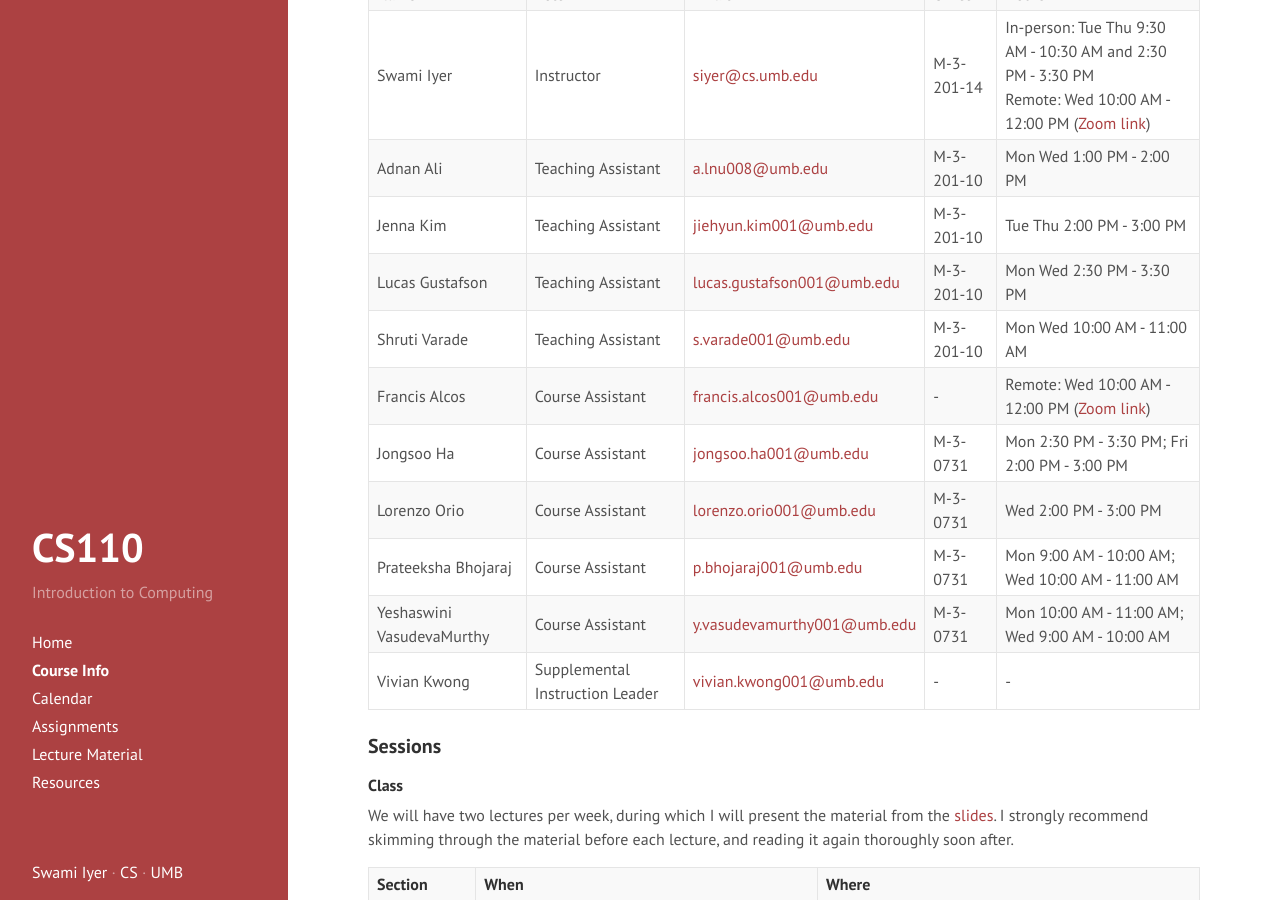
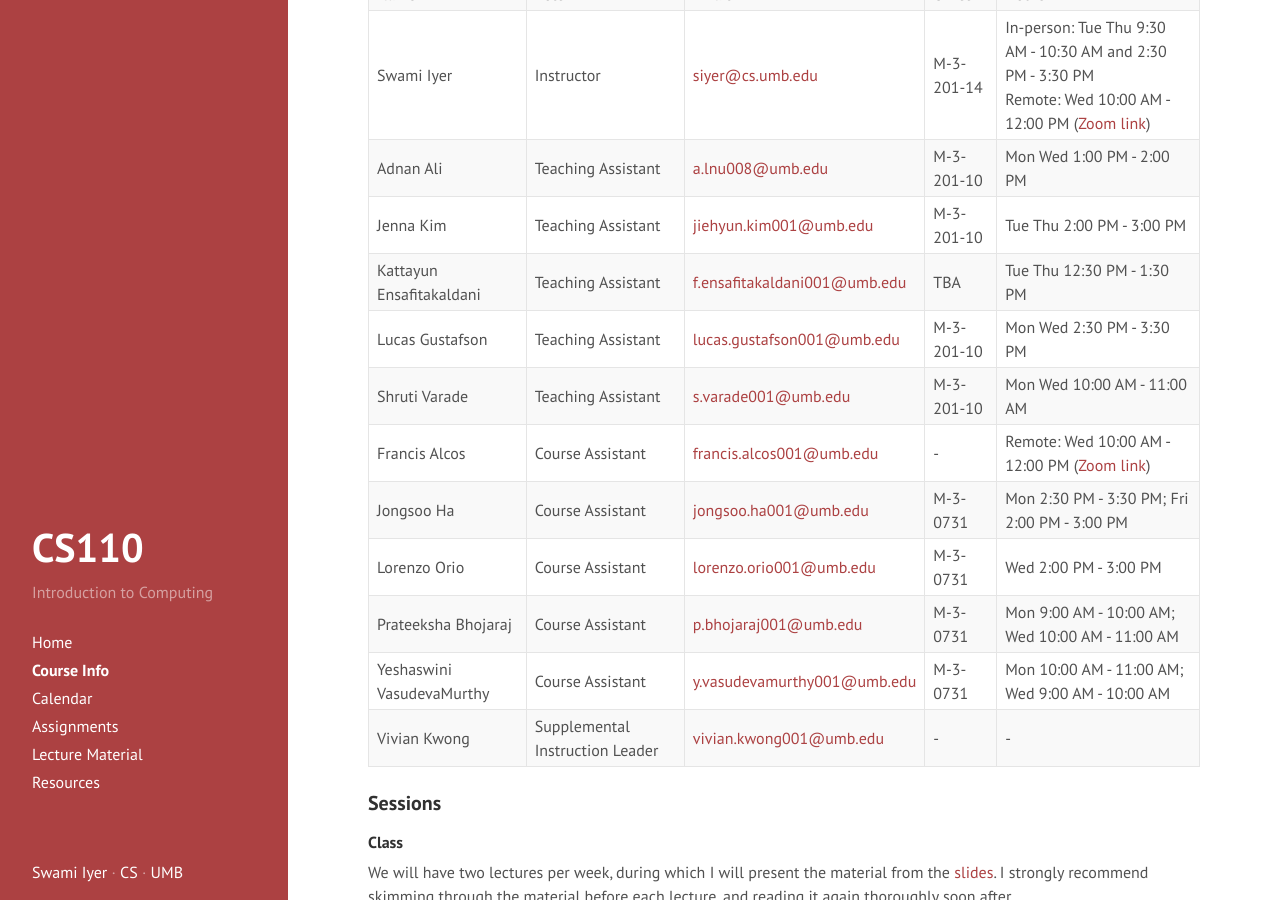
Before and after one commit to swamiiyer/swamiiyer.github.io, a Jekyll site: the page built from _pages/cs110/course_info.md, in a window 1280 px wide and 900 px high, scrolled down 505 px. Built offline with Jekyll 4.4.1, drawn with Linux system fonts in a browser that asks for light colours.

Commit message:
Added a TA

```diff
--- a/_pages/cs110/course_info.md
+++ b/_pages/cs110/course_info.md
@@ -19,6 +19,7 @@ Students who successfully complete this course will be able to tackle computatio
 Swami Iyer | Instructor | [siyer@cs.umb.edu](siyer@cs.umb.edu) | M-3-201-14 | In-person: Tue Thu 9:30 AM - 10:30 AM and 2:30 PM - 3:30 PM<br/> Remote: Wed 10:00 AM - 12:00 PM ([Zoom link](https://umassboston.zoom.us/j/8790346943?pwd=N1VCR0RnbnJhNVpBZEprbmdFcVF0Zz09)) |
 Adnan Ali | Teaching Assistant | [a.lnu008@umb.edu](a.lnu008@umb.edu) | M-3-201-10 | Mon Wed 1:00 PM - 2:00 PM |
 Jenna Kim | Teaching Assistant | [jiehyun.kim001@umb.edu](jiehyun.kim001@umb.edu) | M-3-201-10 | Tue Thu 2:00 PM - 3:00 PM |
+Kattayun Ensafitakaldani | Teaching Assistant | [f.ensafitakaldani001@umb.edu](f.ensafitakaldani001@umb.edu) | TBA | Tue Thu 12:30 PM - 1:30 PM |
 Lucas Gustafson | Teaching Assistant | [lucas.gustafson001@umb.edu](lucas.gustafson001@umb.edu) | M-3-201-10 | Mon Wed 2:30 PM - 3:30 PM |
 Shruti Varade | Teaching Assistant | [s.varade001@umb.edu](s.varade001@umb.edu) | M-3-201-10 | Mon Wed 10:00 AM - 11:00 AM |
 Francis Alcos | Course Assistant | [francis.alcos001@umb.edu](francis.alcos001@umb.edu) | - | Remote: Wed 10:00 AM - 12:00 PM ([Zoom link](https://us04web.zoom.us/j/6483343415?pwd=eVRTV2FKWWg5dzBFY1FFUXYzSE9BZz09)) |
```
